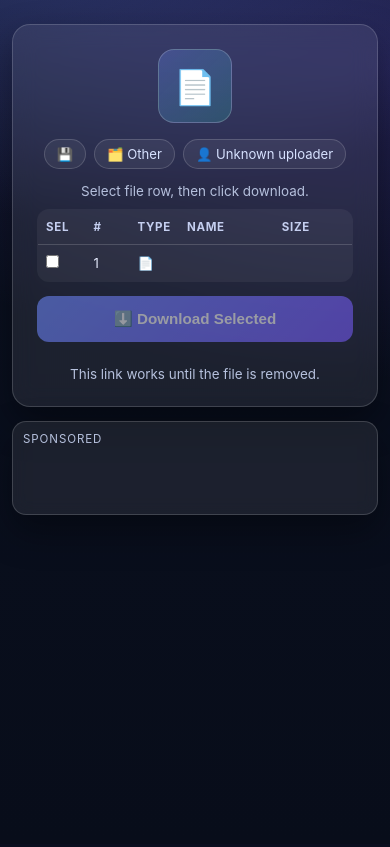
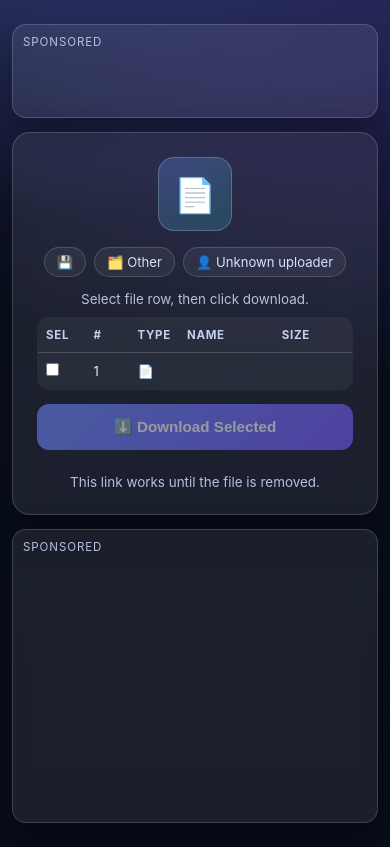
Before and after one commit to DevIsuruSampath/FileStreamBot, a Python web app: template FileStream/template/dl.html in a window 390 px wide. Before the commit the page ends 515 px from the top, so only its background shows below. Run offline with Jinja, Linux system fonts and the light colour scheme; the template is opened without the code that fills it, so the values that code supplies are empty; some libraries are stand-ins or nearby versions.

Commit message:
fix: position mobile ads as top 320x50 and bottom 300x250

```diff
--- a/FileStream/template/dl.html
+++ b/FileStream/template/dl.html
@@ -235,6 +235,20 @@
         </div>
     </section>
 
+    <section class="ad-card mobile-only">
+        <p class="ad-label">Sponsored</p>
+        <div id="dlMobileTopBannerSlots" class="ad-slot-grid">
+            <div
+                class="ad-slot"
+                data-device="mobile"
+                data-key="92fbe91aad2179437131dbabf96fc28c"
+                data-width="320"
+                data-height="50"
+                data-invoke-url="https://www.highperformanceformat.com/92fbe91aad2179437131dbabf96fc28c/invoke.js"
+            ></div>
+        </div>
+    </section>
+
     <main class="card">
         <div class="icon">📄</div>
         <h1>{{ file_name }}</h1>
@@ -295,15 +309,7 @@
 
     <section class="ad-card mobile-only">
         <p class="ad-label">Sponsored</p>
-        <div id="dlMobileBannerSlots" class="ad-slot-grid">
-            <div
-                class="ad-slot"
-                data-device="mobile"
-                data-key="92fbe91aad2179437131dbabf96fc28c"
-                data-width="320"
-                data-height="50"
-                data-invoke-url="https://www.highperformanceformat.com/92fbe91aad2179437131dbabf96fc28c/invoke.js"
-            ></div>
+        <div id="dlMobileBottomBannerSlots" class="ad-slot-grid">
             <div
                 class="ad-slot"
                 data-device="mobile"
```
Also changed, not shown: FileStream/template/folder.html (+15 -9 lines), FileStream/template/play.html (+15 -9 lines).
